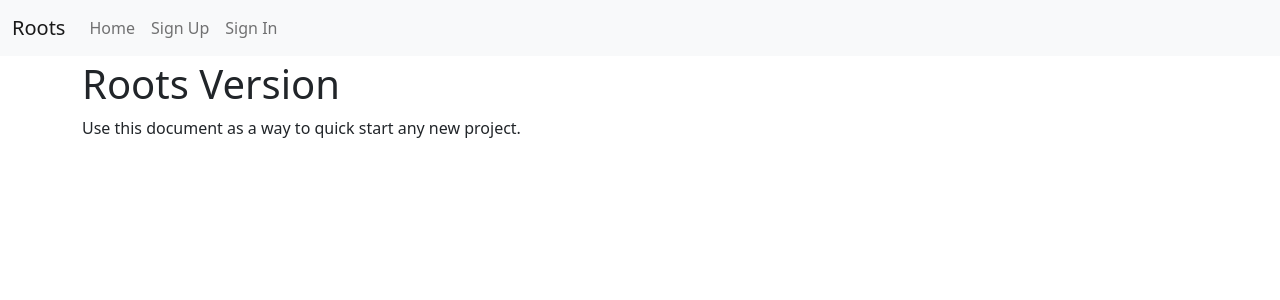
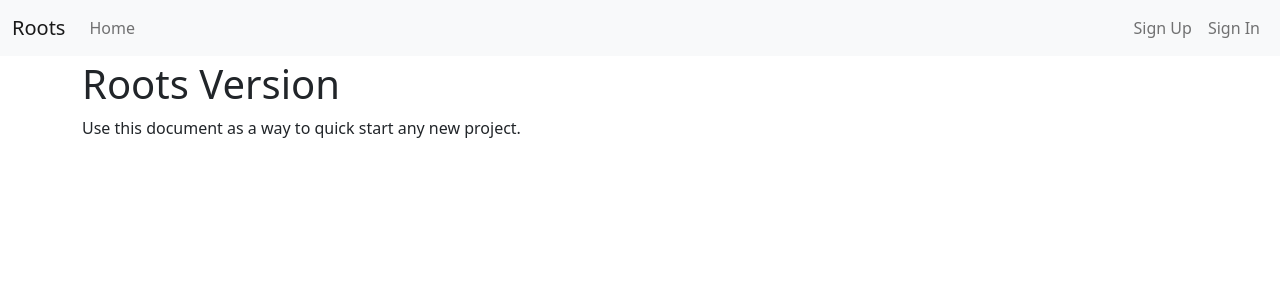
Before and after one commit to Brad-Edwards/tma3, a Django app: page / in a window 1280 px wide. Shown: the top 300 px of the page. Run offline with Django 3.2, Linux system fonts and the light colour scheme; some libraries are stand-ins or nearby versions.

Commit message:
Navbar login elements floated right
Django debug bar turned off

```diff
--- a/comp482_tma3/comp482_tma3/templates/roots/base.html
+++ b/comp482_tma3/comp482_tma3/templates/roots/base.html
@@ -44,11 +44,14 @@
           </button>
           <a class="navbar-brand" href="{% url 'home' %}">Roots</a>
 
-          <div class="collapse navbar-collapse" id="navbarSupportedContent">
+          <div class="collapse navbar-collapse nav-fill w-100" id="navbarSupportedContent">
             <ul class="navbar-nav mr-auto">
               <li class="nav-item active">
                 <a class="nav-link" href="{% url 'home' %}">Home <span class="visually-hidden">(current)</span></a>
               </li>
+            </ul>
+            <div class="flex-grow-1"></div>
+            <ul class="navbar-nav ml-auto">
               {% if request.user.is_authenticated %}
                 <li class="nav-item">
                   {# URL provided by django-allauth/account/urls.py #}
--- a/comp482_tma3/roots/views.py
+++ b/comp482_tma3/roots/views.py
@@ -21,7 +21,7 @@ def families(request, family_id):
 def food(request, food_id):
     return HttpResponse("You found food %s" % food_id)
 
-def landing(request):
+def index(request):
     template = loader.get_template("roots/index.html")
     context = Context({'moo': "moo"})
     return HttpResponse(template.render(context, request))
```
Also changed, not shown: comp482_tma3/config/settings/local.py (+5 -6 lines), comp482_tma3/comp482_tma3/templates/roots/index.html (line endings or trailing spaces).
